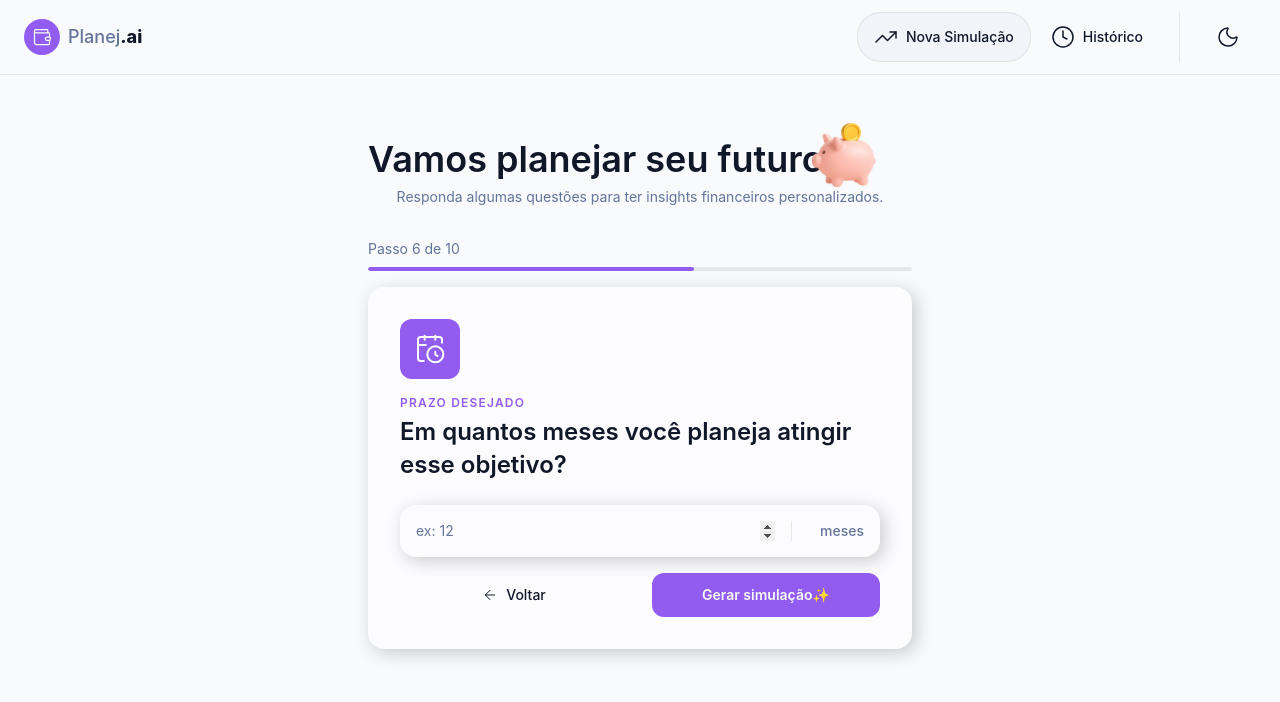
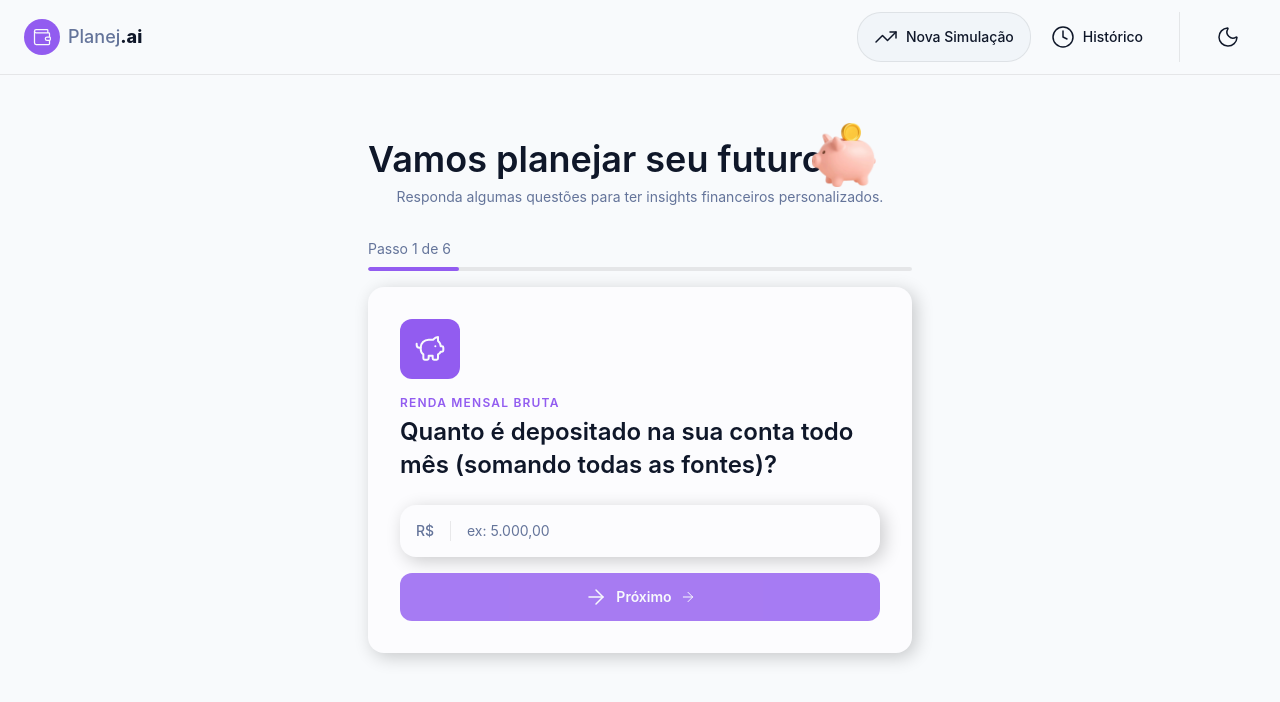
Before and after one commit to ThiagoGomes28/Planejai, a React (Vite) app: page / in a window 1280 px wide. Shown: the top 702 px of the page. Built offline with nearby package versions, Linux system fonts and the light colour scheme.

Commit message:
Add: Adicionar logica dos botões avançar e voltar

```diff
--- a/src/components/features/Simulation/Form.tsx
+++ b/src/components/features/Simulation/Form.tsx
@@ -1,15 +1,39 @@
 import { simulationFormSteps } from '@/data/simulation'
-
+import { useState } from 'react'
 import { FormStep } from './FormStep'
 import { StepProgress } from './Progress'
 
 export const SimulationForm = () => {
-  const currentStep = simulationFormSteps[5]
+  const [currentStepIndex, setCurrentStepIndex] = useState(0)
+  const totalSteps = simulationFormSteps.length
+  const currentStep = simulationFormSteps[currentStepIndex]
+
+  const handleNextStep = () => {
+    if (currentStepIndex + 1 > totalSteps - 1) {
+      return
+    }
+
+    setCurrentStepIndex((prev) => prev + 1)
+  }
+
+  const handlePreviousStep = () => {
+    if (currentStepIndex === 0) {
+      return
+    }
+
+    setCurrentStepIndex((prev) => prev - 1)
+  }
 
   return (
     <>
-      <StepProgress currentStep={6} totalSteps={10} />
-      <FormStep key={currentStep.id} {...currentStep} />
+      <StepProgress currentStep={currentStepIndex + 1} totalSteps={totalSteps} />
+      <FormStep
+        key={currentStep.id}
+        {...currentStep}
+        onBack={handlePreviousStep}
+        onNext={handleNextStep}
+        hideBackButton={currentStepIndex === 0}
+      />
     </>
   )
 }
--- a/src/components/features/Simulation/FormStep/index.tsx
+++ b/src/components/features/Simulation/FormStep/index.tsx
@@ -1,7 +1,8 @@
-import { ArrowLeft, ArrowRight, type LucideIcon } from 'lucide-react'
-
 import { Button } from '@/components/shared/Button'
 import { Input, type InputProps } from '@/components/shared/Input'
+import { ArrowLeft, ArrowRight, type LucideIcon } from 'lucide-react'
+import type { SyntheticEvent } from 'react'
+import { useState } from 'react'
 
 export interface FormStepProps {
   id: string
@@ -15,13 +16,33 @@
   }
 }
 
+interface ActionsButtonsProps {
+  onBack: () => void
+  onNext: () => void
+  hideBackButton?: boolean
+}
+
 export function FormStep({
   icon: Icon,
   title,
   question,
   inputProps,
-  submitButtonProps
-}: FormStepProps) {
+  submitButtonProps,
+  hideBackButton,
+  onBack,
+  onNext
+}: FormStepProps & ActionsButtonsProps) {
+  const [inputValue, setInputValue] = useState('')
+
+  const handleSubmit = (e: SyntheticEvent<HTMLFormElement>) => {
+    e.preventDefault()
+
+    if (!inputValue) {
+      return
+    }
+    onNext()
+  }
+
   return (
     <div className="bg-card rounded-2xl p-6 shadow-[4px_4px_18px_0px_rgba(0,0,0,0.2)] sm:p-8">
       <div className="bg-primary mb-4 flex h-15 w-15 items-center justify-center rounded-xl">
@@ -31,18 +52,27 @@
       <h3 className="text-foreground mb-6 text-xl leading-snug font-semibold sm:text-2xl">
         {question}
       </h3>
-      <form className="flex flex-col gap-4">
-        <Input {...inputProps} />
+      <form onSubmit={handleSubmit} className="flex flex-col gap-4">
+        <Input {...inputProps} value={inputValue} onChange={(e) => setInputValue(e.target.value)} />
         <div className="flex flex-col gap-3 sm:flex-row sm:gap-6">
+          {!hideBackButton && (
             <Button
               type="button"
               variant="ghost"
               className="order-2 flex-1 justify-center rounded-xl py-3 sm:order-1"
+              onClick={onBack}
             >
               <ArrowLeft size={16} />
               Voltar
             </Button>
-          <Button type="submit" variant="primary" className="order-1 flex-1 sm:order-2">
+          )}
+          <Button
+            type="submit"
+            variant="primary"
+            className="order-1 flex-1 sm:order-2"
+            icon={!submitButtonProps ? ArrowRight : undefined}
+            disabled={!inputValue}
+          >
             {submitButtonProps?.label ?? 'Próximo'}
             {submitButtonProps?.emojiIcon ?? <ArrowRight size={16} />}
           </Button>
```
Lines whose indentation alone changed are shown as unchanged.
